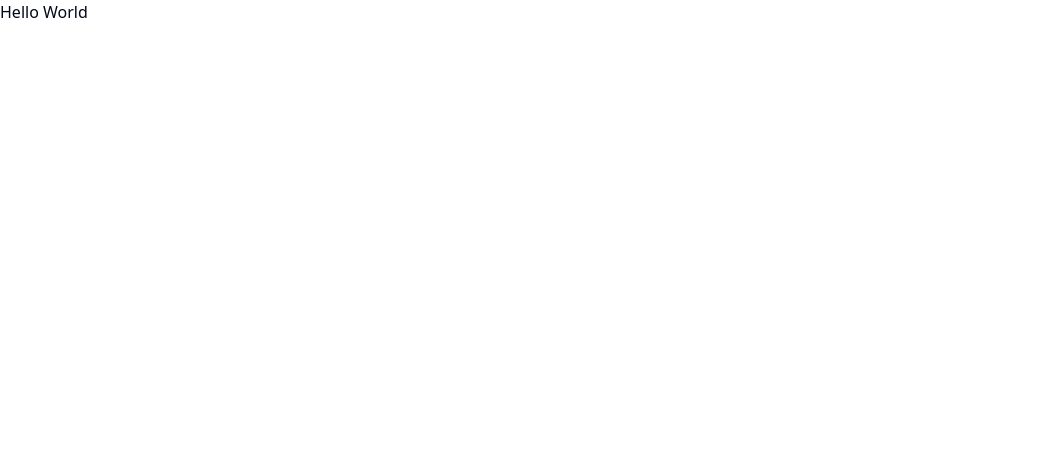
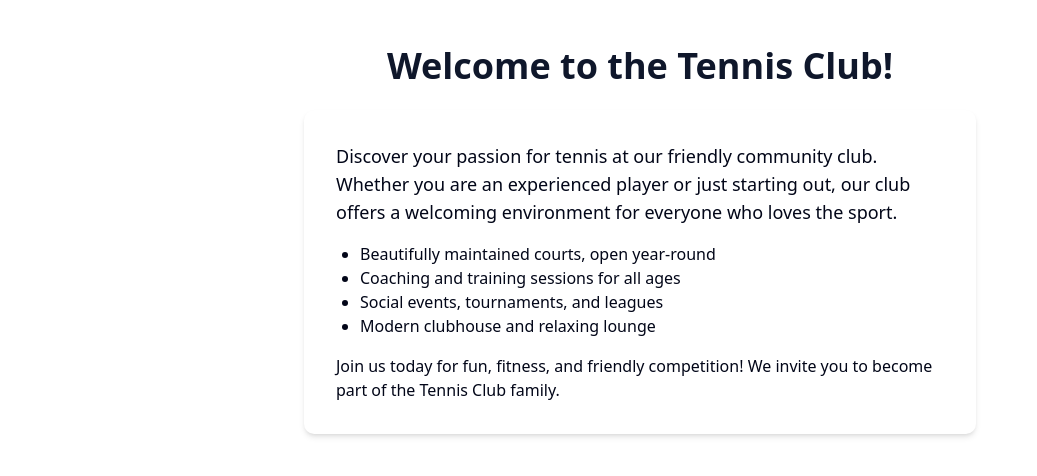
Before and after one commit to federicoibba/tennis-club, a React (Vite) app in the folder frontend/: page / in a window 1280 px wide. Shown: the top 476 px of the page, without its empty margins (0-1037 px from the left). Built offline with nearby package versions, Linux system fonts and the light colour scheme.

Commit message:
feat: created reserved area

```diff
--- a/frontend/src/App.tsx
+++ b/frontend/src/App.tsx
@@ -1,7 +1,9 @@
+import AppRouter from '@/AppRouter'
+
 const App = () => {
   return (
-    <div>
-      <h1>Hello World</h1>
+    <div className="min-h-screen bg-background">
+      <AppRouter />
     </div>
   )
 }
--- /dev/null
+++ b/frontend/src/AppRouter.tsx
@@ -0,0 +1,25 @@
+import { Route, Routes } from 'react-router'
+
+// Pages
+import AppPage from '@/pages/reserved/app'
+import HomePage from '@/pages/public/home'
+
+// Layouts
+import PublicLayout from '@/layouts/PublicLayout'
+import PrivateLayout from '@/layouts/PrivateLayout'
+
+const AppRouter = () => {
+  return (
+    <Routes>
+      <Route element={<PublicLayout />} path="/">
+        <Route path="/" element={<HomePage />} />
+      </Route>
+
+      <Route element={<PrivateLayout />} path="/app">
+        <Route index element={<AppPage />} />
+      </Route>
+    </Routes>
+  )
+}
+
+export default AppRouter
--- /dev/null
+++ b/frontend/src/components/reserved/ProtectedRoute.tsx
@@ -0,0 +1,9 @@
+import { Navigate } from 'react-router'
+
+const ProtectedRoute = ({ children }: { children: React.ReactNode }) => {
+  const isAuthenticated = localStorage.getItem('token')
+
+  return isAuthenticated ? children : <Navigate to="/" />
+}
+
+export default ProtectedRoute
--- /dev/null
+++ b/frontend/src/layouts/PrivateLayout.tsx
@@ -0,0 +1,16 @@
+// Layout for private routes
+
+import ProtectedRoute from '@/components/reserved/ProtectedRoute'
+import { Outlet } from 'react-router'
+
+const PrivateLayout = () => {
+  return (
+    <ProtectedRoute>
+      <div>
+        <Outlet />
+      </div>
+    </ProtectedRoute>
+  )
+}
+
+export default PrivateLayout
--- /dev/null
+++ b/frontend/src/layouts/PublicLayout.tsx
@@ -0,0 +1,13 @@
+// Layout for public routes
+
+import { Outlet } from "react-router";
+
+const PublicLayout = () => {
+  return (
+    <div>
+      <Outlet />
+    </div>
+  )
+}
+
+export default PublicLayout;
--- a/frontend/src/main.tsx
+++ b/frontend/src/main.tsx
@@ -1,10 +1,13 @@
 import { StrictMode } from 'react'
+import { BrowserRouter } from 'react-router'
 import { createRoot } from 'react-dom/client'
+
 import App from './App.tsx'
 import './index.css'
-
 createRoot(document.getElementById('root')!).render(
   <StrictMode>
-    <App />
+    <BrowserRouter>
+      <App />
+    </BrowserRouter>
   </StrictMode>
 )
--- /dev/null
+++ b/frontend/src/pages/public/home.tsx
@@ -0,0 +1,25 @@
+import React from "react";
+
+const HomePage: React.FC = () => {
+  return (
+    <main className="flex flex-col items-center justify-center min-h-[60vh] px-4">
+      <h1 className="text-4xl font-bold mb-6 text-primary">Welcome to the Tennis Club!</h1>
+      <section className="max-w-2xl rounded-lg bg-card p-8 shadow-md">
+        <p className="mb-4 text-lg">
+          Discover your passion for tennis at our friendly community club. Whether you are an experienced player or just starting out, our club offers a welcoming environment for everyone who loves the sport.
+        </p>
+        <ul className="list-disc pl-6 mb-4 text-base">
+          <li>Beautifully maintained courts, open year-round</li>
+          <li>Coaching and training sessions for all ages</li>
+          <li>Social events, tournaments, and leagues</li>
+          <li>Modern clubhouse and relaxing lounge</li>
+        </ul>
+        <p>
+          Join us today for fun, fitness, and friendly competition! We invite you to become part of the Tennis Club family.
+        </p>
+      </section>
+    </main>
+  );
+};
+
+export default HomePage;
--- /dev/null
+++ b/frontend/src/pages/reserved/app.tsx
@@ -0,0 +1,11 @@
+import React from "react";
+
+const AppPage: React.FC = () => {
+  return (
+    <div>
+      <h1>App Page</h1>
+    </div>
+  )
+}
+
+export default AppPage;
```
